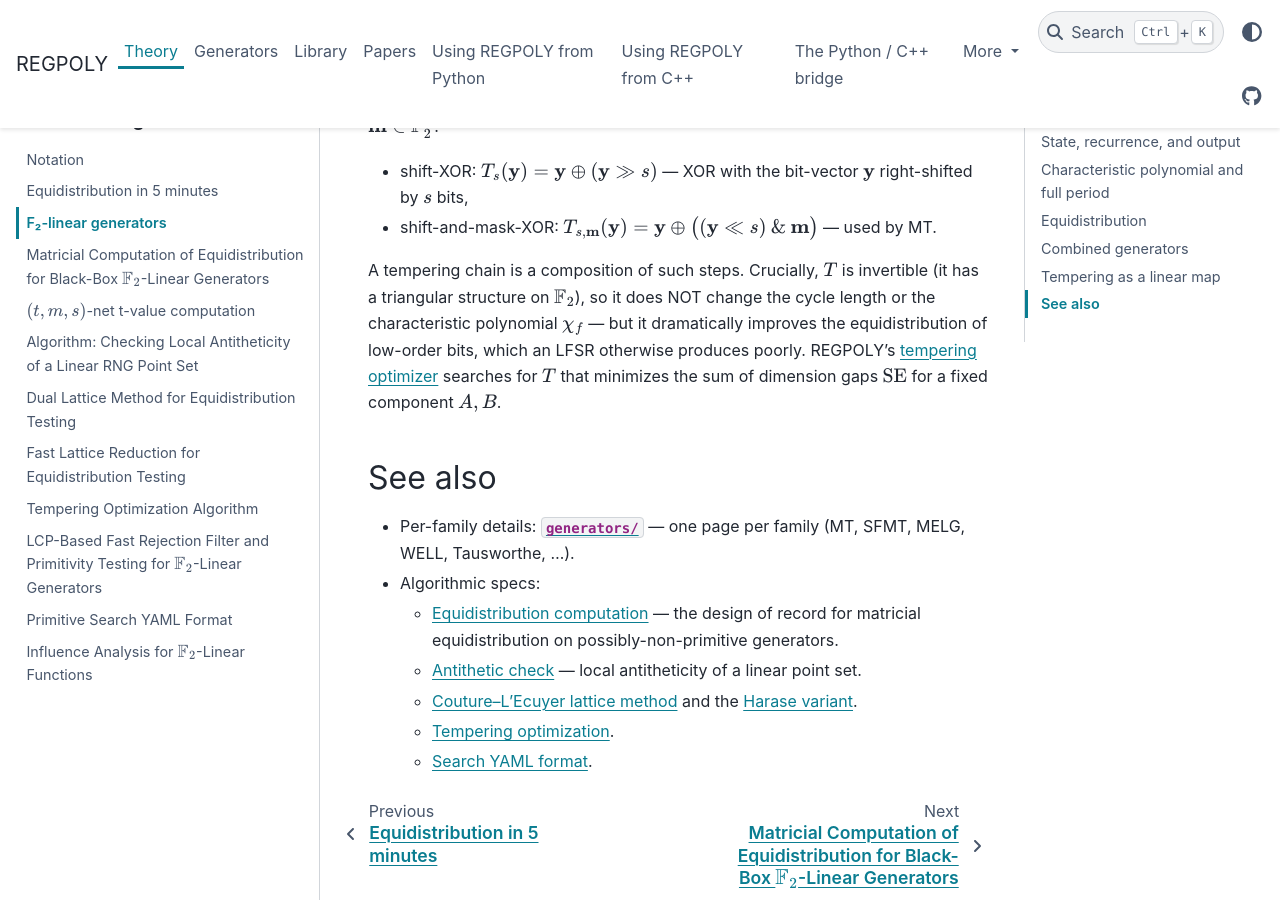
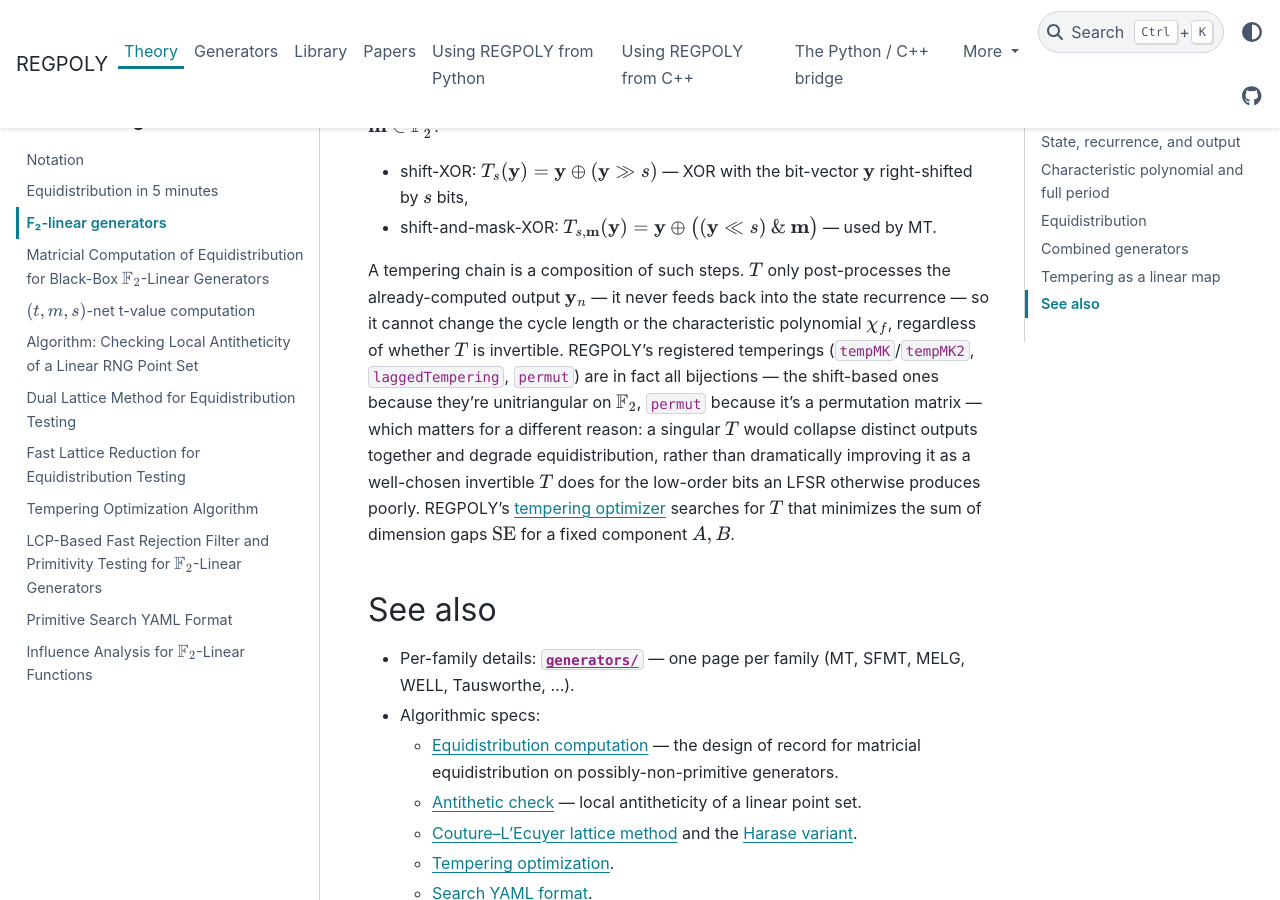
Before and after one commit to pannetof/regpoly, a Sphinx documentation site: the page built from docs/theory/f2-linear-generators.md, in a window 1280 px wide and 900 px high, scrolled down 3560 px. Built offline with Sphinx 7.4.7 and the PyData theme 0.15.4, drawn with Linux system fonts in a browser that asks for light colours; pages that are not in the unit, such as notebooks, are missing from menus.

Commit message:
Fix tempering invertibility claim in F2-linear generators theory doc
The old sentence attributed period/characteristic-polynomial
preservation to T's invertibility and justified invertibility itself
by "triangular structure" -- both wrong. Period and chi_f depend only
on A; T post-processes the output after the recurrence step and
cannot touch them regardless of whether it's invertible. And
triangularity isn't even why every registered tempering is a
bijection: permut is invertible because it's a permutation matrix
(not triangular), while the shift-based ones are invertible because
they're unitriangular. Separated the two facts and named which
mechanism applies to which registered transform.

Co-Authored-By: Claude Sonnet 5 <noreply@anthropic.com>

```diff
--- a/docs/theory/f2-linear-generators.md
+++ b/docs/theory/f2-linear-generators.md
@@ -93,7 +93,7 @@ Common operations in $T$, for a non-negative integer **shift amount** $s$ and a
 - shift-XOR: $T_s(\mathbf{y}) = \mathbf{y} \oplus (\mathbf{y} \gg s)$ — XOR with the bit-vector $\mathbf{y}$ right-shifted by $s$ bits,
 - shift-and-mask-XOR: $T_{s,\mathbf{m}}(\mathbf{y}) = \mathbf{y} \oplus \bigl((\mathbf{y} \ll s) \mathbin{\&} \mathbf{m}\bigr)$ — used by MT.
 
-A tempering chain is a composition of such steps. Crucially, $T$ is invertible (it has a triangular structure on $\mathbb{F}_2$), so it does NOT change the cycle length or the characteristic polynomial $\chi_f$ — but it dramatically improves the equidistribution of low-order bits, which an LFSR otherwise produces poorly. REGPOLY's [tempering optimizer](tempering_optimization.md) searches for $T$ that minimizes the sum of dimension gaps $\text{SE}$ for a fixed component $A, B$.
+A tempering chain is a composition of such steps. $T$ only post-processes the already-computed output $\mathbf{y}_n$ — it never feeds back into the state recurrence — so it cannot change the cycle length or the characteristic polynomial $\chi_f$, regardless of whether $T$ is invertible. REGPOLY's registered temperings (`tempMK`/`tempMK2`, `laggedTempering`, `permut`) are in fact all bijections — the shift-based ones because they're unitriangular on $\mathbb{F}_2$, `permut` because it's a permutation matrix — which matters for a different reason: a singular $T$ would collapse distinct outputs together and degrade equidistribution, rather than dramatically improving it as a well-chosen invertible $T$ does for the low-order bits an LFSR otherwise produces poorly. REGPOLY's [tempering optimizer](tempering_optimization.md) searches for $T$ that minimizes the sum of dimension gaps $\text{SE}$ for a fixed component $A, B$.
 
 ## See also
 
```
